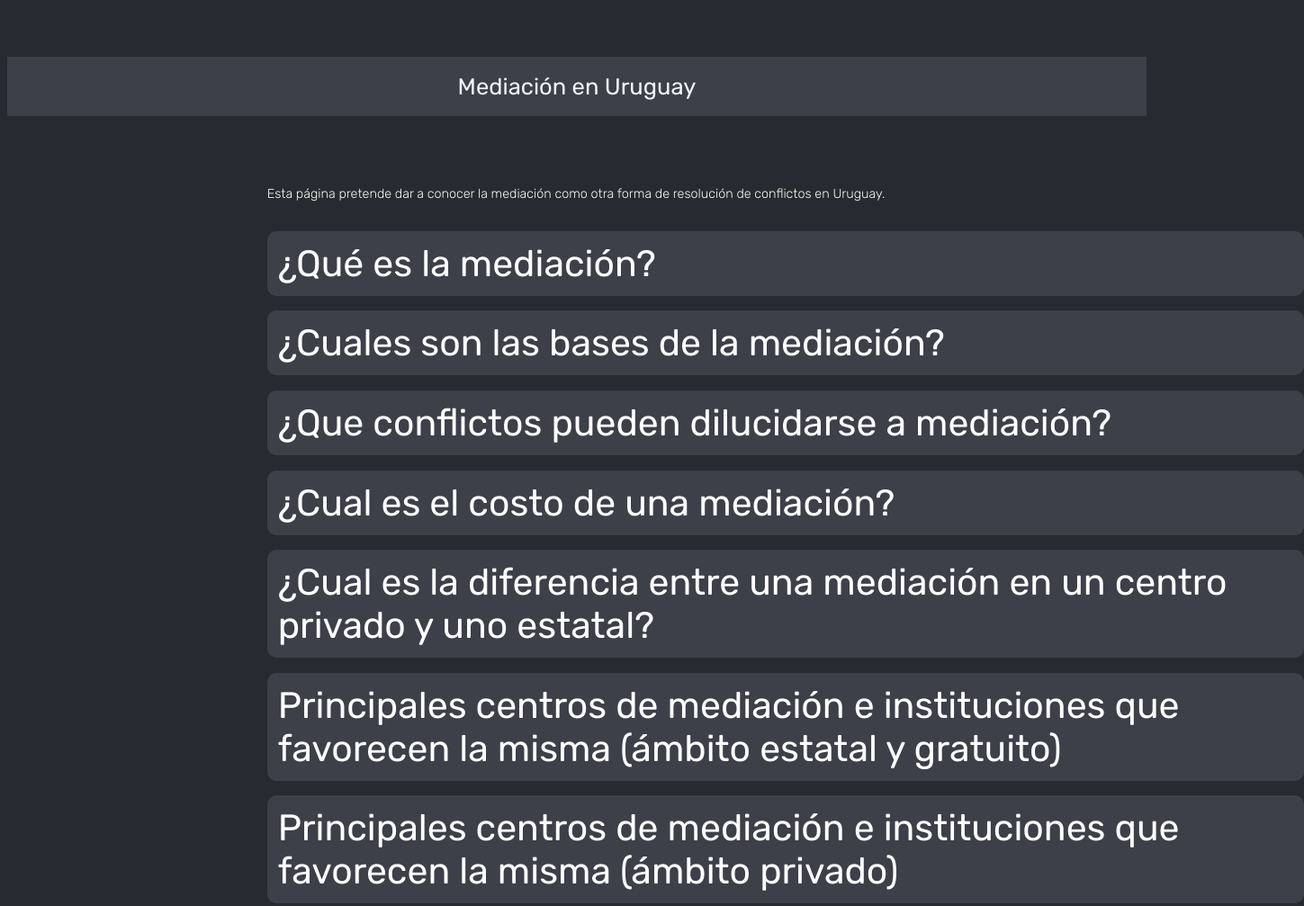
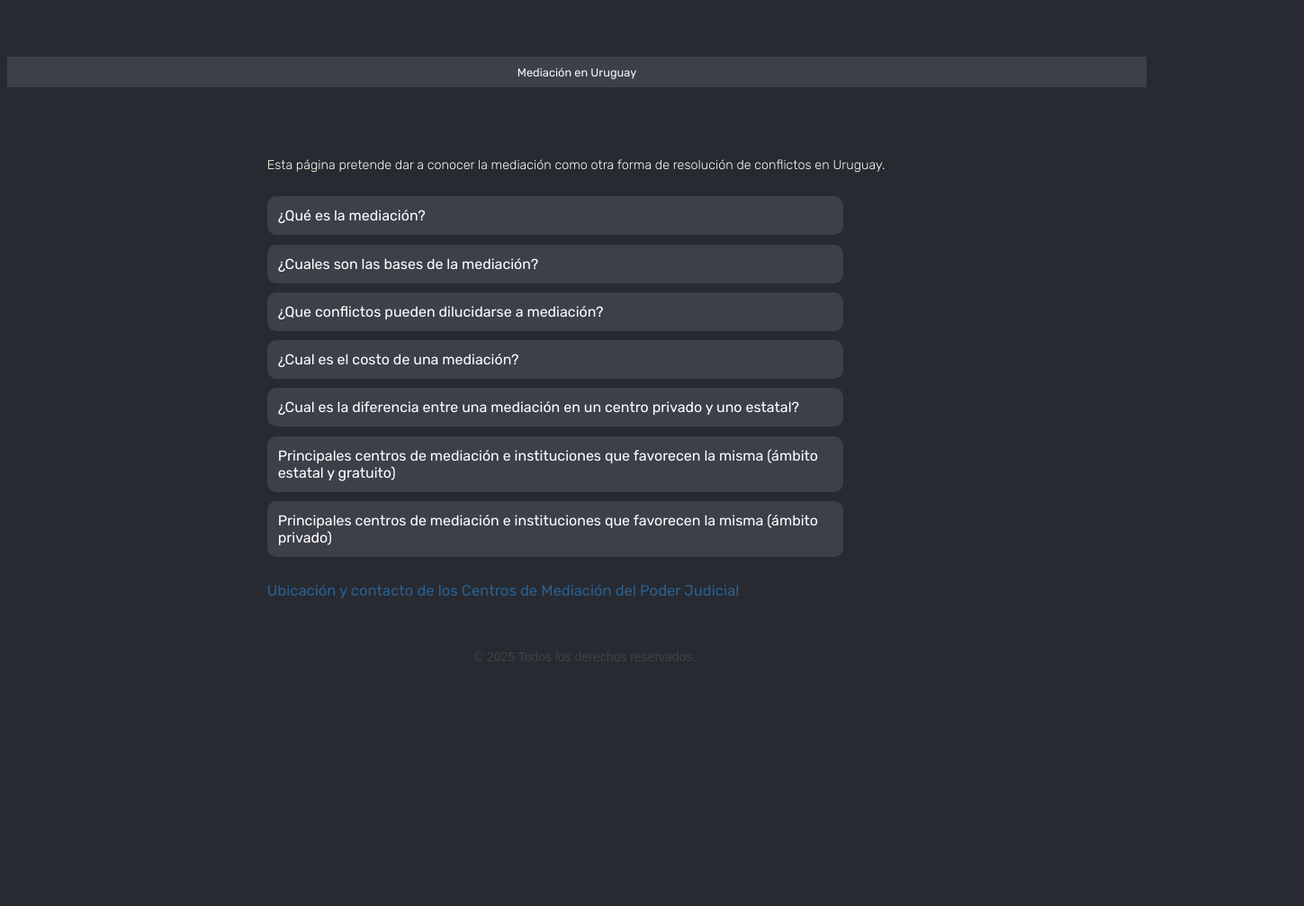
Before and after one commit to luzulo23/mediacion_en_uruguay, a plain HTML site: page index.html in a window 1280 px wide. Shown: the top 1007 px of the page at 90% size, 1449 px wide, since content can reach past the window. After the commit the page ends 800 px from the top, so only its background shows below. Drawn offline with Linux system fonts and the light colour scheme; a web font is replaced by a local one.

Commit message:
responsive

```diff
--- a/styles/loader.css
+++ b/styles/loader.css
@@ -43,3 +43,10 @@
     opacity: 0;
     pointer-events: none;
 }
+
+@media screen and (min-width: 768px) {
+    h1 {
+        font-size: 1vw;
+    }
+
+}
--- a/styles/main.css
+++ b/styles/main.css
@@ -51,19 +51,10 @@ h1 {
     font-weight: 300;
     font-style: normal;
     font-size: 0.9rem;
-
     text-align: justify;
     line-height: 1.3;
 }
 
-
-@media screen and (min-width: 768px) {
-    h1 {
-        font-size: 2vw;
-    }
-
-
-}
 
 /* Acordion texto desplegable */
 .accordion {
@@ -122,7 +113,7 @@ h1 {
 .link {
     text-decoration: none;
     color: rgba(42, 127, 201, 0.641);
-    font-size: 1.5vw;
+    font-size: 1.3vw;
     font-family: "Rubik", sans-serif;
     font-optical-sizing: auto;
     font-weight: 400;
@@ -144,6 +135,32 @@ h1 {
     width: 100%;
 }
 
+@media screen and (min-width: 768px) {
+
+    .content{
+        margin: 0 10%;
+    }
+
+    h1 {
+        font-size: 2.3vw;
+    }
+
+    .accordion p {
+        font-size: 1rem;
+    }
+
+    .accordion-btn {
+        font-size: 1em;
+        max-width: 50vw;
+        align-self: center;
+    }
+
+    .accordion-content{
+        max-width: 50vw;
+    }
+
+}
+
 
 @media screen and (max-width: 600px) {
   .footer {
```
